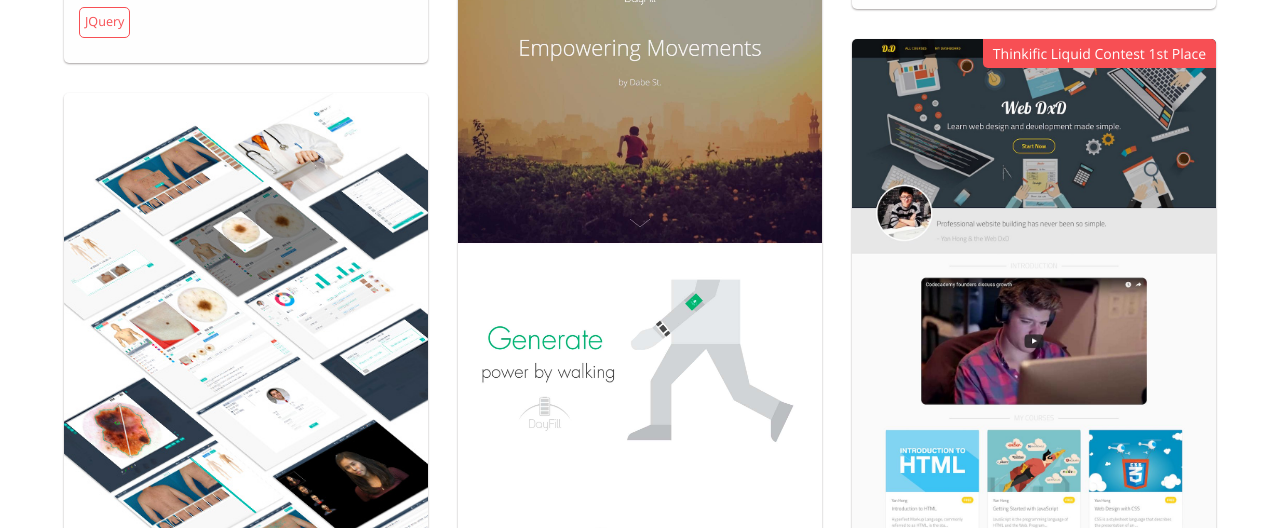
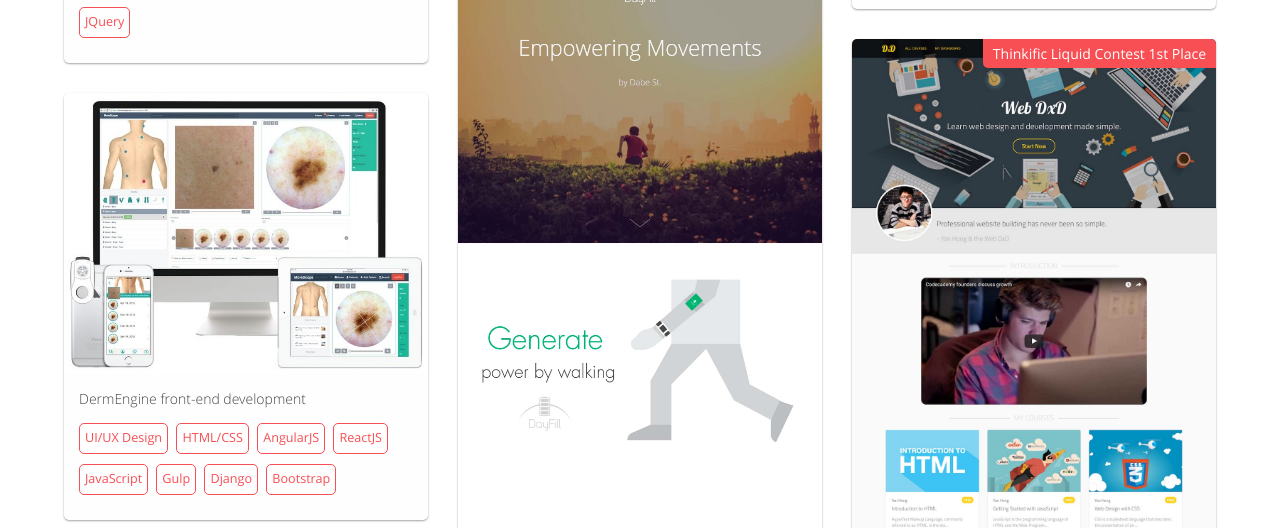
Before and after one commit to hongyanh/portfolio, a website: page work.html in a window 1280 px wide. Shown: the part 4132-4660 px from the top of the page. Drawn offline with nearby package versions, Linux system fonts and the light colour scheme.

Commit message:
update dermengine image

```diff
--- a/work.html
+++ b/work.html
@@ -111,7 +111,7 @@
 
 
     <figure>
-      <a href="https://app.dermengine.com" target="_blank"><img src="projects/dermengine/dermengine-ui-thumb.jpg"></a>
+      <a href="https://app.dermengine.com" target="_blank"><img src="projects/dermengine/interface.jpg"></a>
       <figcaption>
         <h2>DermEngine front-end development</h2>
         <span class="tag">UI/UX Design</span>
```
